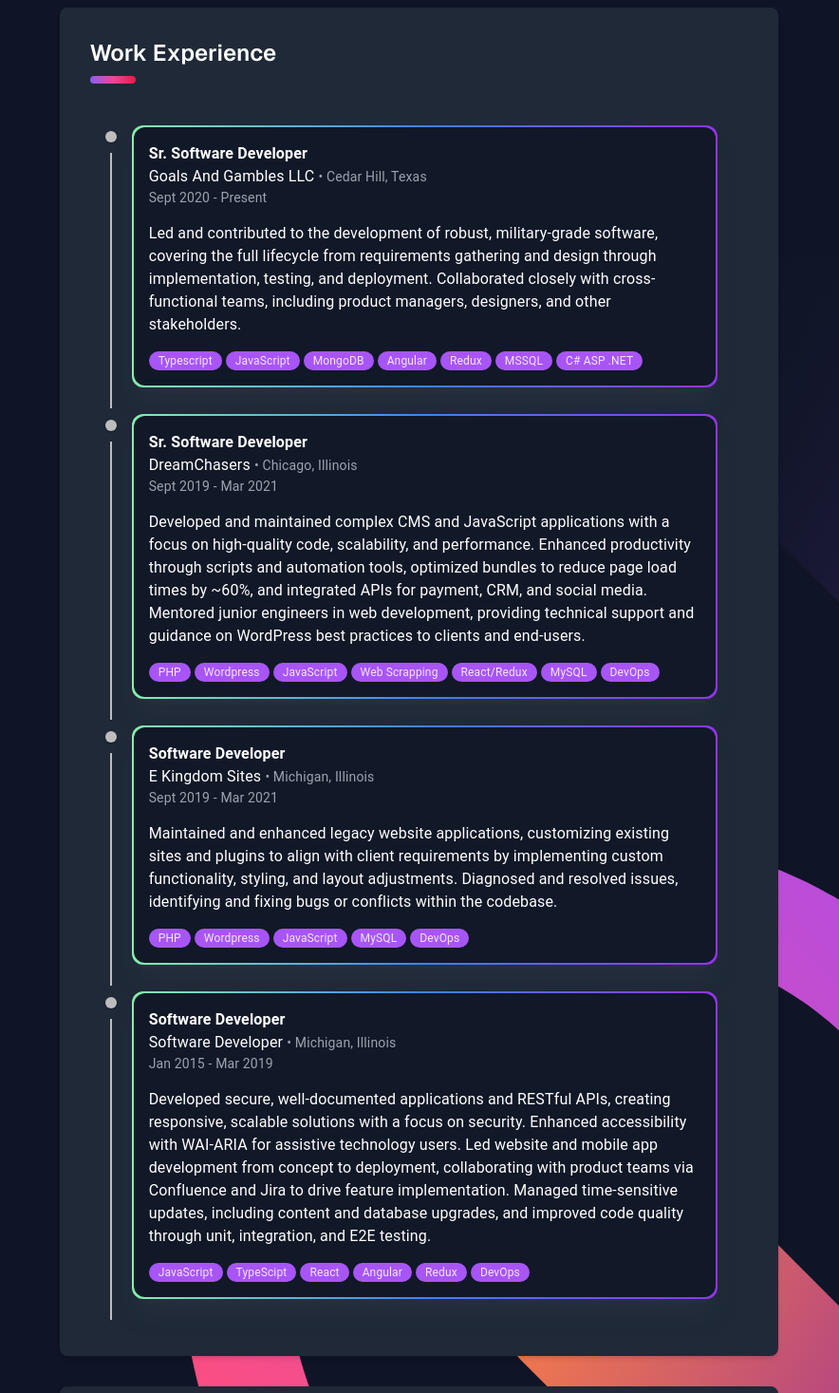
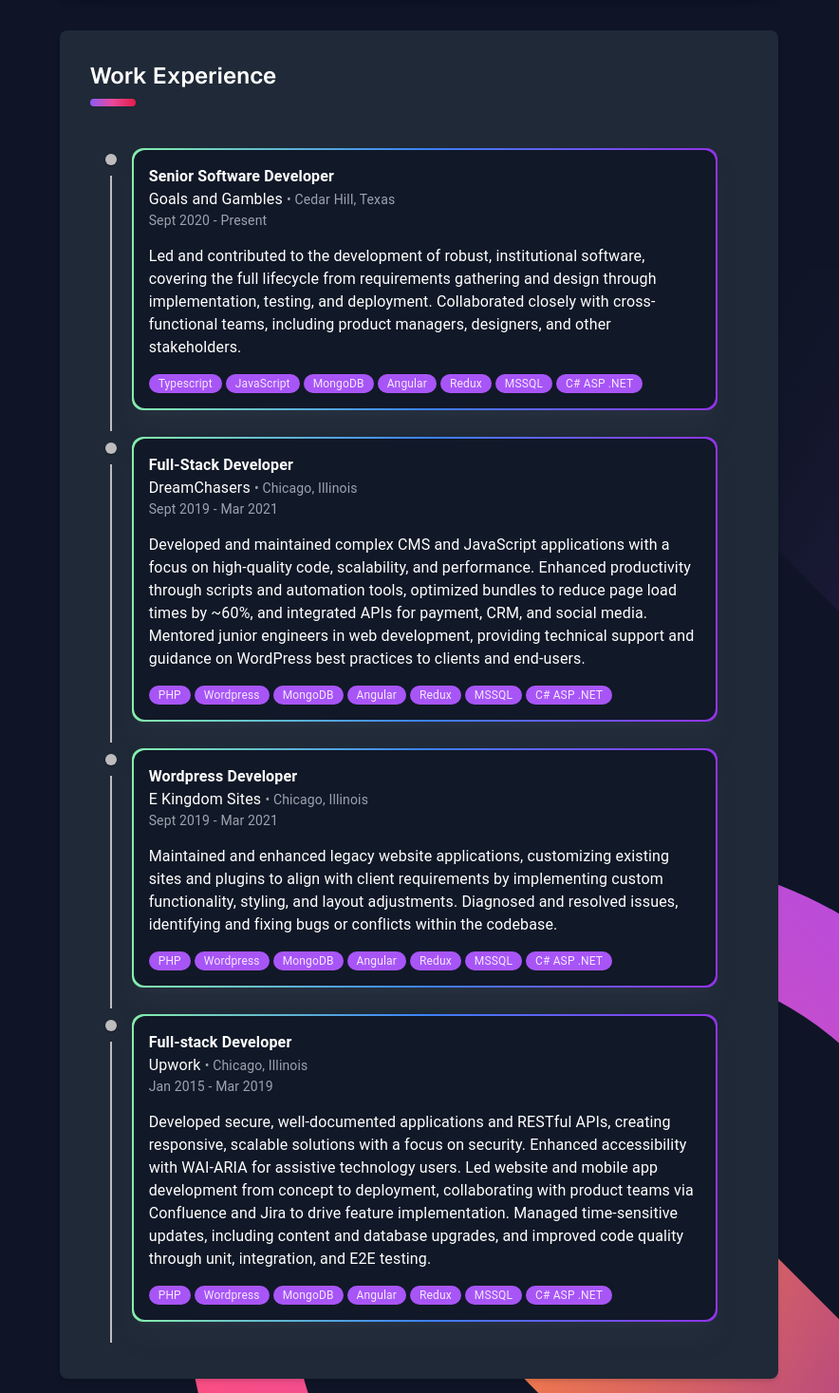
Before and after one commit to iki789/portfolio-iki, a Next.js app: page / in a window 1280 px wide. Shown: the part 2503-3970 px from the top of the page at 95% size, without its empty margins (396-1280 px from the left). Built offline with nearby package versions, Linux system fonts and the light colour scheme.

Commit message:
updated details

```diff
--- a/app/components/WorkExperience.tsx
+++ b/app/components/WorkExperience.tsx
@@ -4,6 +4,85 @@
 import TimelineConnector from "@mui/lab/TimelineConnector";
 import TimelineContent from "@mui/lab/TimelineContent";
 import TimelineDot from "@mui/lab/TimelineDot";
+
+const experiences = [
+  {
+    name: "Goals and Gambles",
+    company: "Goals and Gambles",
+    position: "Senior Software Developer",
+    location: "Cedar Hill, Texas",
+    startDate: "Sept 2020",
+    endDate: "Present",
+    descriptiom:
+      "Led and contributed to the development of robust, institutional software, covering the full lifecycle from requirements gathering and design through implementation, testing, and deployment. Collaborated closely with cross-functional teams, including product managers, designers, and other stakeholders.",
+    tags: [
+      "Typescript",
+      "JavaScript",
+      "MongoDB",
+      "Angular",
+      "Redux",
+      "MSSQL",
+      "C# ASP .NET",
+    ],
+  },
+  {
+    name: "DreamChasers",
+    company: "DreamChasers",
+    position: "Full-Stack Developer",
+    location: "Chicago, Illinois",
+    startDate: "Sept 2019",
+    endDate: "Mar 2021",
+    descriptiom:
+      "Developed and maintained complex CMS and JavaScript applications with a focus on high-quality code, scalability, and performance. Enhanced productivity through scripts and automation tools, optimized bundles to reduce page load times by ~60%, and integrated APIs for payment, CRM, and social media. Mentored junior engineers in web development, providing technical support and guidance on WordPress best practices to clients and end-users.",
+    tags: [
+      "PHP",
+      "Wordpress",
+      "MongoDB",
+      "Angular",
+      "Redux",
+      "MSSQL",
+      "C# ASP .NET",
+    ],
+  },
+  {
+    name: "E Kingdom Sites",
+    company: "E Kingdom Sites",
+    position: "Wordpress Developer",
+    location: "Chicago, Illinois",
+    startDate: "Sept 2019",
+    endDate: "Mar 2021",
+    descriptiom:
+      "Maintained and enhanced legacy website applications, customizing existing sites and plugins to align with client requirements by implementing custom functionality, styling, and layout adjustments. Diagnosed and resolved issues, identifying and fixing bugs or conflicts within the codebase.",
+    tags: [
+      "PHP",
+      "Wordpress",
+      "MongoDB",
+      "Angular",
+      "Redux",
+      "MSSQL",
+      "C# ASP .NET",
+    ],
+  },
+  {
+    name: "Full-stack Developer",
+    company: "Upwork",
+    position: "Full-stack Developer",
+    location: "Chicago, Illinois",
+    startDate: "Jan 2015",
+    endDate: "Mar 2019",
+    descriptiom:
+      "Developed secure, well-documented applications and RESTful APIs, creating responsive, scalable solutions with a focus on security. Enhanced accessibility with WAI-ARIA for assistive technology users. Led website and mobile app development from concept to deployment, collaborating with product teams via Confluence and Jira to drive feature implementation. Managed time-sensitive updates, including content and database upgrades, and improved code quality through unit, integration, and E2E testing.",
+    tags: [
+      "PHP",
+      "Wordpress",
+      "MongoDB",
+      "Angular",
+      "Redux",
+      "MSSQL",
+      "C# ASP .NET",
+    ],
+  },
+];
 
 export const WorkExperience = () => {
   return (
@@ -15,7 +94,8 @@
         },
       }}
     >
-      <TimelineItem>
+      {experiences.map((exp) => (
+        <TimelineItem key={exp.name}>
           <TimelineSeparator>
             <TimelineDot />
             <TimelineConnector />
@@ -24,211 +104,33 @@
             <div className="mb-4 rounded-xl bg-gradient-to-r from-green-300 via-blue-500 to-purple-600 p-0.5 shadow-xl transition hover:animate-background hover:bg-[length:400%_400%] text-gray-900 dark:text-white hover:shadow-sm hover:[animation-duration:_4s] dark:shadow-gray-700/25">
               <div className="bg-white p-4 rounded-xl dark:bg-gray-900">
                 <div className="mb-4">
-                <h4 className="font-semibold">Sr. Software Developer</h4>
+                  <h4 className="font-semibold">{exp.position}</h4>
                   <h4>
-                  Goals And Gambles LLC{" "}
+                    {exp.company}{" "}
                     <span className="text-sm text-gray-700 dark:text-gray-400">
-                    &bull; Cedar Hill, Texas
+                      &bull; {exp.location}
                     </span>
                   </h4>
                   <div className="text-sm text-gray-700 dark:text-gray-400">
-                  Sept 2020 - Present
+                    {exp.startDate} - {exp.endDate}
                   </div>
                 </div>
-              <div className="mb-4">
-                Led and contributed to the development of robust, military-grade
-                software, covering the full lifecycle from requirements
-                gathering and design through implementation, testing, and
-                deployment. Collaborated closely with cross-functional teams,
-                including product managers, designers, and other stakeholders.
-              </div>
+                <div className="mb-4">{exp.descriptiom}</div>
                 <div className="flex flex-wrap gap-1">
-                <span className="whitespace-nowrap rounded-full bg-purple-100 px-2.5 py-0.5 text-xs text-purple-600 dark:bg-purple-500 dark:text-purple-100">
-                  Typescript
+                  {exp.tags.map((tag) => (
+                    <span
+                      key={`${tag} ${crypto.randomUUID()}`}
+                      className="whitespace-nowrap rounded-full bg-purple-100 px-2.5 py-0.5 text-xs text-purple-600 dark:bg-purple-500 dark:text-purple-100"
+                    >
+                      {tag}
                     </span>
-                <span className="whitespace-nowrap rounded-full bg-purple-100 px-2.5 py-0.5 text-xs text-purple-600 dark:bg-purple-500 dark:text-purple-100">
-                  JavaScript
-                </span>
-                <span className="whitespace-nowrap rounded-full bg-purple-100 px-2.5 py-0.5 text-xs text-purple-600 dark:bg-purple-500 dark:text-purple-100">
-                  MongoDB
-                </span>
-                <span className="whitespace-nowrap rounded-full bg-purple-100 px-2.5 py-0.5 text-xs text-purple-600 dark:bg-purple-500 dark:text-purple-100">
-                  Angular
-                </span>
-                <span className="whitespace-nowrap rounded-full bg-purple-100 px-2.5 py-0.5 text-xs text-purple-600 dark:bg-purple-500 dark:text-purple-100">
-                  Redux
-                </span>
-                <span className="whitespace-nowrap rounded-full bg-purple-100 px-2.5 py-0.5 text-xs text-purple-600 dark:bg-purple-500 dark:text-purple-100">
-                  MSSQL
-                </span>
-                <span className="whitespace-nowrap rounded-full bg-purple-100 px-2.5 py-0.5 text-xs text-purple-600 dark:bg-purple-500 dark:text-purple-100">
-                  C# ASP .NET
-                </span>
+                  ))}
                 </div>
               </div>
             </div>
           </TimelineContent>
         </TimelineItem>
-      <TimelineItem>
-        <TimelineSeparator>
-          <TimelineDot />
-          <TimelineConnector />
-        </TimelineSeparator>
-        <TimelineContent>
-          <div className="mb-4 rounded-xl bg-gradient-to-r from-green-300 via-blue-500 to-purple-600 p-0.5 shadow-xl transition hover:animate-background hover:bg-[length:400%_400%] text-gray-900 dark:text-white hover:shadow-sm hover:[animation-duration:_4s] dark:shadow-gray-700/25">
-            <div className="bg-white p-4 rounded-xl dark:bg-gray-900">
-              <div className="mb-4">
-                <h4 className="font-semibold">Sr. Software Developer</h4>
-                <h4>
-                  DreamChasers{" "}
-                  <span className="text-sm text-gray-700 dark:text-gray-400">
-                    &bull; Chicago, Illinois
-                  </span>
-                </h4>
-                <div className="text-sm text-gray-700 dark:text-gray-400">
-                  Sept 2019 - Mar 2021
-                </div>
-              </div>
-              <div className="mb-4">
-                Developed and maintained complex CMS and JavaScript applications
-                with a focus on high-quality code, scalability, and performance.
-                Enhanced productivity through scripts and automation tools,
-                optimized bundles to reduce page load times by ~60%, and
-                integrated APIs for payment, CRM, and social media. Mentored
-                junior engineers in web development, providing technical support
-                and guidance on WordPress best practices to clients and
-                end-users.
-              </div>
-              <div className="flex flex-wrap gap-1">
-                <span className="whitespace-nowrap rounded-full bg-purple-100 px-2.5 py-0.5 text-xs text-purple-600 dark:bg-purple-500 dark:text-purple-100">
-                  PHP
-                </span>
-                <span className="whitespace-nowrap rounded-full bg-purple-100 px-2.5 py-0.5 text-xs text-purple-600 dark:bg-purple-500 dark:text-purple-100">
-                  Wordpress
-                </span>
-                <span className="whitespace-nowrap rounded-full bg-purple-100 px-2.5 py-0.5 text-xs text-purple-600 dark:bg-purple-500 dark:text-purple-100">
-                  JavaScript
-                </span>
-                <span className="whitespace-nowrap rounded-full bg-purple-100 px-2.5 py-0.5 text-xs text-purple-600 dark:bg-purple-500 dark:text-purple-100">
-                  Web Scrapping
-                </span>
-                <span className="whitespace-nowrap rounded-full bg-purple-100 px-2.5 py-0.5 text-xs text-purple-600 dark:bg-purple-500 dark:text-purple-100">
-                  React/Redux
-                </span>
-                <span className="whitespace-nowrap rounded-full bg-purple-100 px-2.5 py-0.5 text-xs text-purple-600 dark:bg-purple-500 dark:text-purple-100">
-                  MySQL
-                </span>
-                <span className="whitespace-nowrap rounded-full bg-purple-100 px-2.5 py-0.5 text-xs text-purple-600 dark:bg-purple-500 dark:text-purple-100">
-                  DevOps
-                </span>
-              </div>
-            </div>
-          </div>
-        </TimelineContent>
-      </TimelineItem>
-      <TimelineItem>
-        <TimelineSeparator>
-          <TimelineDot />
-          <TimelineConnector />
-        </TimelineSeparator>
-        <TimelineContent>
-          <div className="mb-4 rounded-xl bg-gradient-to-r from-green-300 via-blue-500 to-purple-600 p-0.5 shadow-xl transition hover:animate-background hover:bg-[length:400%_400%] text-gray-900 dark:text-white hover:shadow-sm hover:[animation-duration:_4s] dark:shadow-gray-700/25">
-            <div className="bg-white p-4 rounded-xl dark:bg-gray-900">
-              <div className="mb-4">
-                <h4 className="font-semibold">Software Developer</h4>
-                <h4>
-                  E Kingdom Sites{" "}
-                  <span className="text-sm text-gray-700 dark:text-gray-400">
-                    &bull; Michigan, Illinois
-                  </span>
-                </h4>
-                <div className="text-sm text-gray-700 dark:text-gray-400">
-                  Sept 2019 - Mar 2021
-                </div>
-              </div>
-              <div className="mb-4">
-                Maintained and enhanced legacy website applications, customizing
-                existing sites and plugins to align with client requirements by
-                implementing custom functionality, styling, and layout
-                adjustments. Diagnosed and resolved issues, identifying and
-                fixing bugs or conflicts within the codebase.
-              </div>
-              <div className="flex flex-wrap gap-1">
-                <span className="whitespace-nowrap rounded-full bg-purple-100 px-2.5 py-0.5 text-xs text-purple-600 dark:bg-purple-500 dark:text-purple-100">
-                  PHP
-                </span>
-                <span className="whitespace-nowrap rounded-full bg-purple-100 px-2.5 py-0.5 text-xs text-purple-600 dark:bg-purple-500 dark:text-purple-100">
-                  Wordpress
-                </span>
-                <span className="whitespace-nowrap rounded-full bg-purple-100 px-2.5 py-0.5 text-xs text-purple-600 dark:bg-purple-500 dark:text-purple-100">
-                  JavaScript
-                </span>
-                <span className="whitespace-nowrap rounded-full bg-purple-100 px-2.5 py-0.5 text-xs text-purple-600 dark:bg-purple-500 dark:text-purple-100">
-                  MySQL
-                </span>
-                <span className="whitespace-nowrap rounded-full bg-purple-100 px-2.5 py-0.5 text-xs text-purple-600 dark:bg-purple-500 dark:text-purple-100">
-                  DevOps
-                </span>
-              </div>
-            </div>
-          </div>
-        </TimelineContent>
-      </TimelineItem>
-      <TimelineItem>
-        <TimelineSeparator>
-          <TimelineDot />
-          <TimelineConnector />
-        </TimelineSeparator>
-        <TimelineContent>
-          <div className="mb-4 rounded-xl bg-gradient-to-r from-green-300 via-blue-500 to-purple-600 p-0.5 shadow-xl transition hover:animate-background hover:bg-[length:400%_400%] text-gray-900 dark:text-white hover:shadow-sm hover:[animation-duration:_4s] dark:shadow-gray-700/25">
-            <div className="bg-white p-4 rounded-xl dark:bg-gray-900">
-              <div className="mb-4">
-                <h4 className="font-semibold">Software Developer</h4>
-                <h4>
-                  Software Developer{" "}
-                  <span className="text-sm text-gray-700 dark:text-gray-400">
-                    &bull; Michigan, Illinois
-                  </span>
-                </h4>
-                <div className="text-sm text-gray-700 dark:text-gray-400">
-                  Jan 2015 - Mar 2019
-                </div>
-              </div>
-              <div className="mb-4">
-                Developed secure, well-documented applications and RESTful APIs,
-                creating responsive, scalable solutions with a focus on
-                security. Enhanced accessibility with WAI-ARIA for assistive
-                technology users. Led website and mobile app development from
-                concept to deployment, collaborating with product teams via
-                Confluence and Jira to drive feature implementation. Managed
-                time-sensitive updates, including content and database upgrades,
-                and improved code quality through unit, integration, and E2E
-                testing.
-              </div>
-              <div className="flex flex-wrap gap-1">
-                <span className="whitespace-nowrap rounded-full bg-purple-100 px-2.5 py-0.5 text-xs text-purple-600 dark:bg-purple-500 dark:text-purple-100">
-                  JavaScript
-                </span>
-                <span className="whitespace-nowrap rounded-full bg-purple-100 px-2.5 py-0.5 text-xs text-purple-600 dark:bg-purple-500 dark:text-purple-100">
-                  TypeScipt
-                </span>
-                <span className="whitespace-nowrap rounded-full bg-purple-100 px-2.5 py-0.5 text-xs text-purple-600 dark:bg-purple-500 dark:text-purple-100">
-                  React
-                </span>
-                <span className="whitespace-nowrap rounded-full bg-purple-100 px-2.5 py-0.5 text-xs text-purple-600 dark:bg-purple-500 dark:text-purple-100">
-                  Angular
-                </span>
-                <span className="whitespace-nowrap rounded-full bg-purple-100 px-2.5 py-0.5 text-xs text-purple-600 dark:bg-purple-500 dark:text-purple-100">
-                  Redux
-                </span>
-                <span className="whitespace-nowrap rounded-full bg-purple-100 px-2.5 py-0.5 text-xs text-purple-600 dark:bg-purple-500 dark:text-purple-100">
-                  DevOps
-                </span>
-              </div>
-            </div>
-          </div>
-        </TimelineContent>
-      </TimelineItem>
+      ))}
     </Timeline>
   );
 };
```
Also changed, not shown: app/components/About.tsx (+5 -5 lines), app/components/Details.tsx (+5 -4 lines). Lines whose indentation alone changed are shown as unchanged.
